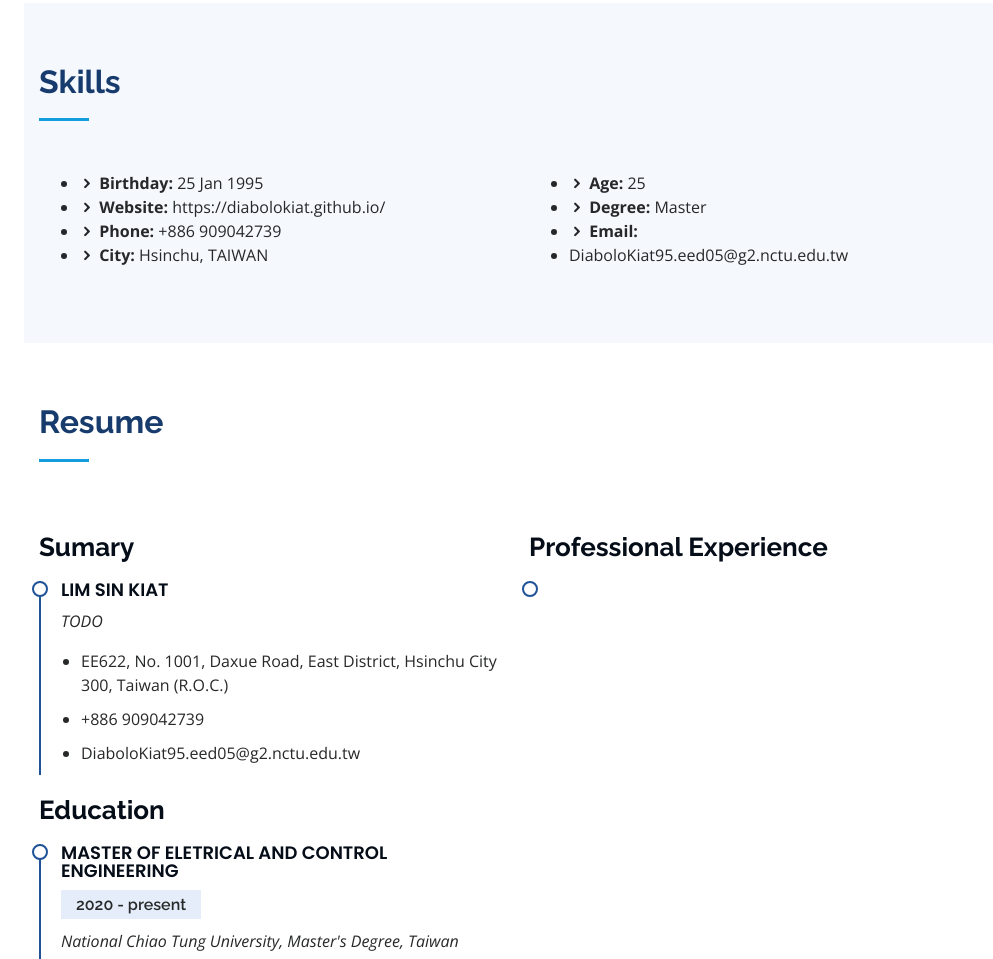
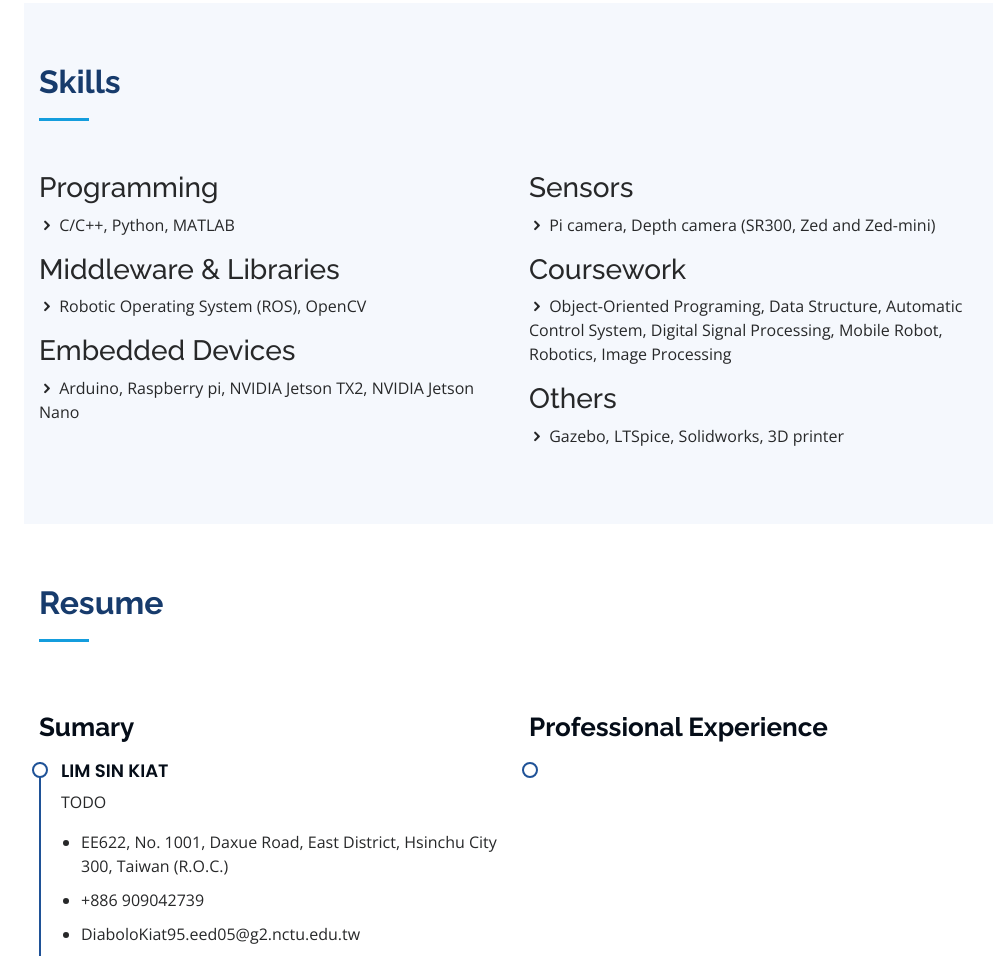
Before and after one commit to Louis5228/louis5228.github.io, a plain HTML site: page index.html in a window 1280 px wide. Shown: the part 1546-2505 px from the top of the page, without its empty margins (276-1269 px from the left). Drawn offline with nearby package versions, Linux system fonts and the light colour scheme.

Commit message:
template

```diff
--- a/index.html
+++ b/index.html
@@ -51,7 +51,7 @@
           <a href="https://www.github.com/DiaboloKiat" class="github"><i class="bx bxl-github"></i></a>
           <a href="https://www.facebook.com/DiaboloKiat" class="facebook"><i class="bx bxl-facebook"></i></a>
           <a href="https://www.instagram.com/diabolokiat" class="instagram"><i class="bx bxl-instagram"></i></a>
-          <a href="diabolokiat" class="google-plus"><i class="bx bxl-skype"></i></a>
+          <a href="＃live:diabolokiat" class="google-plus"><i class="bx bxl-skype"></i></a>
           <a href="https://www.linkedin.com/in/信吉-林-31918a175" class="linkedin"><i class="bx bxl-linkedin"></i></a>
         </div>
       </div>
@@ -144,22 +144,22 @@
         </div>
 
         <div class="row">
-          <div class="col-lg-6">
-            <ul>
-              <li><i class="icofont-rounded-right"></i> <strong>Birthday:</strong> 25 Jan 1995</li>
-              <li><i class="icofont-rounded-right"></i> <strong>Website:</strong> https://diabolokiat.github.io/</li>
-              <li><i class="icofont-rounded-right"></i> <strong>Phone:</strong> +886 909042739 </li>
-              <li><i class="icofont-rounded-right"></i> <strong>City:</strong> Hsinchu, TAIWAN</li>
-            </ul>
+          <div class="col-lg-6" data-aos="fade-up">
+            <h3 class="resume-title">Programming</h3>
+              <p><i class="icofont-rounded-right"></i> C/C++, Python, MATLAB</p>
+            <h3 class="resume-title">Middleware &amp; Libraries</h3>
+              <p><i class="icofont-rounded-right"></i> Robotic Operating System (ROS), OpenCV</p>
+            <h3 class="resume-title">Embedded Devices</h3>
+              <p><i class="icofont-rounded-right"></i> Arduino, Raspberry pi, NVIDIA Jetson TX2, NVIDIA Jetson Nano</p>
           </div>
 
-          <div class="col-lg-6">
-            <ul>
-              <li><i class="icofont-rounded-right"></i> <strong>Age:</strong> 25</li>
-              <li><i class="icofont-rounded-right"></i> <strong>Degree:</strong> Master</li>
-              <li><i class="icofont-rounded-right"></i> <strong>Email:</strong></li>
-              <li>DiaboloKiat95.eed05@g2.nctu.edu.tw</li>
-            </ul>
+          <div class="col-lg-6" data-aos="fade-up">
+            <h3 class="resume-title">Sensors</h3>
+              <p><i class="icofont-rounded-right"></i> Pi camera, Depth camera (SR300, Zed and Zed-mini)</p>
+            <h3 class="resume-title">Coursework</h3>
+              <p><i class="icofont-rounded-right"></i> Object-Oriented Programing, Data Structure, Automatic Control System, Digital Signal Processing, Mobile Robot, Robotics, Image Processing</p>
+            <h3 class="resume-title">Others</h3>
+              <p><i class="icofont-rounded-right"></i> Gazebo, LTSpice, Solidworks, 3D printer</p>
           </div>
 
         </div>
@@ -181,7 +181,7 @@
             <h3 class="resume-title">Sumary</h3>
             <div class="resume-item pb-0">
               <h4>Lim Sin Kiat</h4>
-              <p><em>TODO</em></p>
+              <p>TODO</p>
               <ul>
                 <li>EE622, No. 1001, Daxue Road, East District, Hsinchu City 300, Taiwan (R.O.C.)</li>
                 <li>+886 909042739</li>
@@ -266,7 +266,7 @@
                 <p>+886 909042739</p>
               </div>
 
-              <iframe src="https://www.google.com/maps/embed/v1/place?q=place_id:ChIJMV8k71c2aDQRmj5yOn_aKTk&key=AIzaSyBhfZu4oWJgM8xT-s4Tdx3iZymaSD-5kY4"
+              <iframe src="https://www.google.com/maps/embed/v1/place?q=place_id:ChIJPZcPo-03aDQRwGWu5z8nTSU&key=AIzaSyBhfZu4oWJgM8xT-s4Tdx3iZymaSD-5kY4"
                 frameborder="0" style="border:0; width: 100%; height: 290px;" allowfullscreen></iframe>
             </div>
 
```
